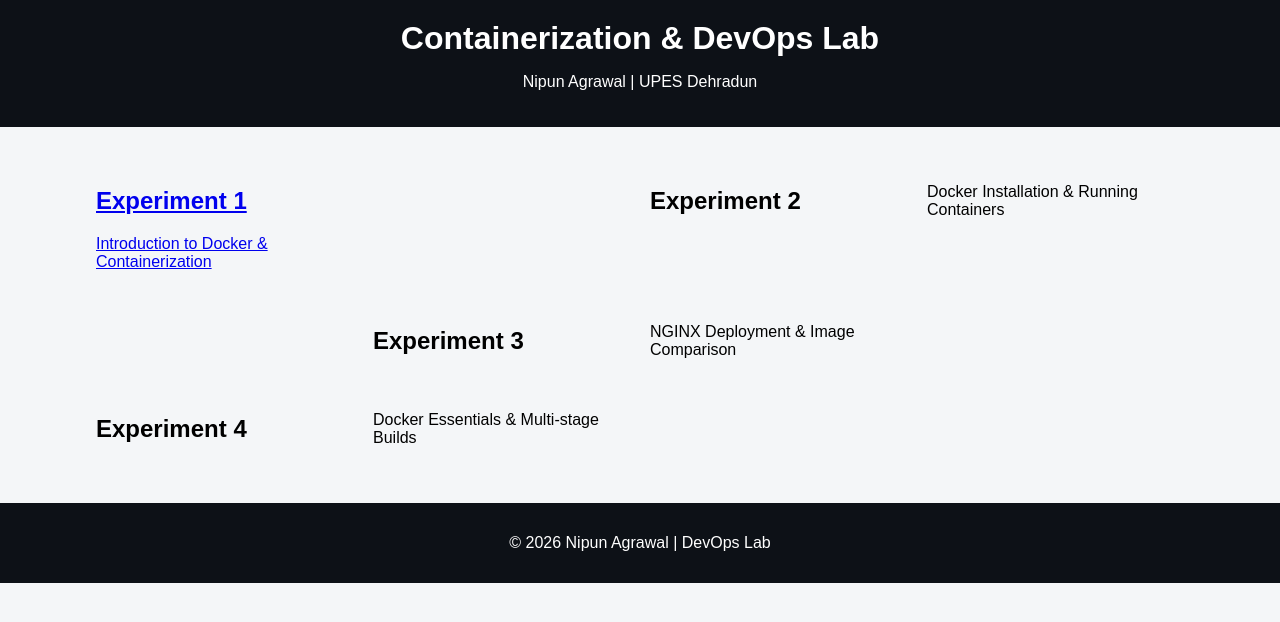
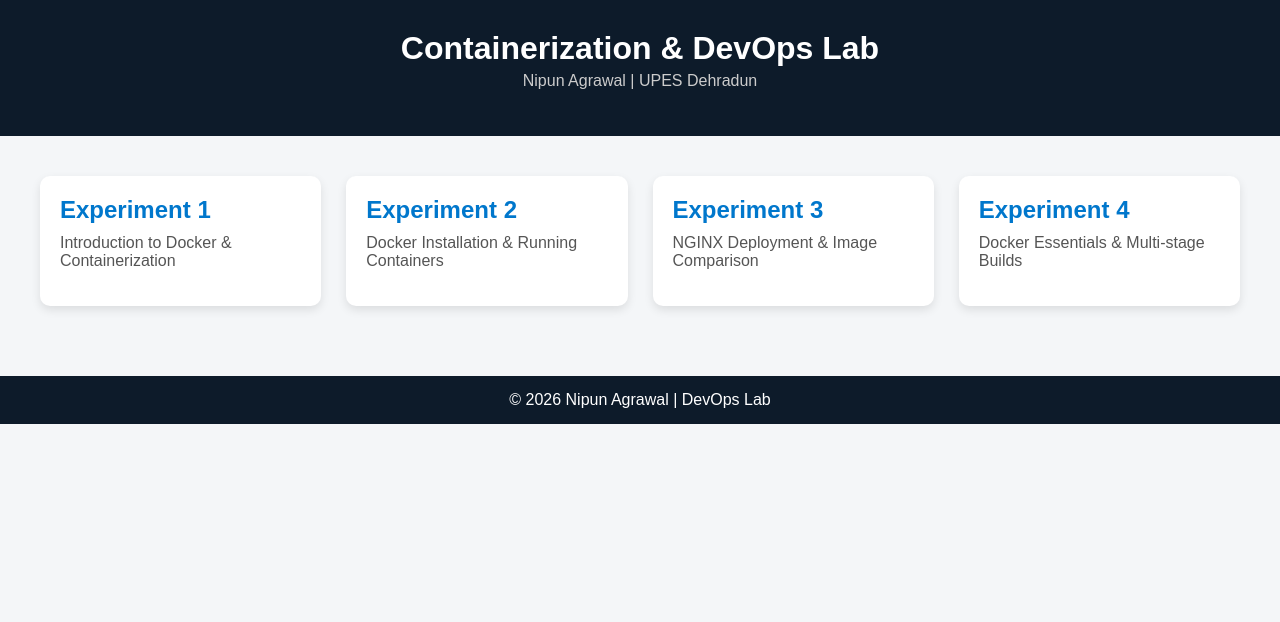
Before and after one commit to nipun8890/Devops-and-Containerization-lab, a plain HTML site: page index.html in a window 1280 px wide. Drawn offline with Linux system fonts and the light colour scheme.

Commit message:
final UI fix with working experiment links

```diff
--- a/index.html
+++ b/index.html
@@ -1,37 +1,45 @@
 <!DOCTYPE html>
 <html>
 <head>
-    <title>DevOps & Containerization Lab</title>
+    <title>Containerization & DevOps Lab</title>
 
     <style>
         body {
+            margin: 0;
             font-family: Arial, sans-serif;
-            margin: 0;
             background: #f4f6f8;
         }
 
-        .header {
-            background: #0d1117;
+        /* HEADER */
+        header {
+            background: #0d1b2a;
             color: white;
-            padding: 20px;
             text-align: center;
+            padding: 30px 10px;
         }
 
-        .header h1 {
+        header h1 {
             margin: 0;
+            font-size: 32px;
         }
 
+        header p {
+            margin-top: 5px;
+            color: #ccc;
+        }
+
+        /* GRID */
         .container {
-            width: 85%;
-            margin: 40px auto;
+            padding: 40px;
         }
 
         .grid {
             display: grid;
             grid-template-columns: repeat(auto-fit, minmax(250px, 1fr));
-            gap: 20px;
+            gap: 25px;
         }
 
+        /* CARD */
         .card {
             background: white;
             padding: 20px;
@@ -44,50 +52,60 @@
 
         .card:hover {
             transform: translateY(-5px);
-            background: #e3f2fd;
+            background: #eaf4ff;
         }
 
         .card h2 {
-            margin-top: 0;
-            color: #1976d2;
+            margin: 0;
+            color: #0077cc;
         }
 
-        .footer {
+        .card p {
+            margin-top: 10px;
+            color: #555;
+        }
+
+        /* FOOTER */
+        footer {
+            background: #0d1b2a;
+            color: white;
             text-align: center;
             padding: 15px;
             margin-top: 30px;
-            background: #0d1117;
-            color: white;
         }
     </style>
 </head>
 
 <body>
 
-<div class="header">
+<header>
     <h1>Containerization & DevOps Lab</h1>
     <p>Nipun Agrawal | UPES Dehradun</p>
-</div>
+</header>
 
 <div class="container">
-
     <div class="grid">
 
-<a href="lab/experiment1/exp1.html">
+        <!-- EXP 1 -->
+        <a class="card" href="lab/Experiment%201/exp1.html">
             <h2>Experiment 1</h2>
             <p>Introduction to Docker & Containerization</p>
         </a>
-<a href="lab/experiment2/exp2.html"></a>
+
+        <!-- EXP 2 -->
+        <a class="card" href="lab/Experiment%202/exp2.html">
             <h2>Experiment 2</h2>
             <p>Docker Installation & Running Containers</p>
         </a>
 
-<a href="lab/experiment3/exp3.html"></a>
+        <!-- EXP 3 -->
+        <a class="card" href="lab/Experiment%203/exp3.html">
             <h2>Experiment 3</h2>
             <p>NGINX Deployment & Image Comparison</p>
         </a>
 
-<a href="lab/experiment4/exp4.html"></a>
+        <!-- EXP 4 -->
+        <a class="card" href="lab/Experiment%204/exp4.html">
             <h2>Experiment 4</h2>
             <p>Docker Essentials & Multi-stage Builds</p>
         </a>
@@ -95,9 +113,9 @@
     </div>
 </div>
 
-<div class="footer">
-    <p>© 2026 Nipun Agrawal | DevOps Lab</p>
-</div>
+<footer>
+    © 2026 Nipun Agrawal | DevOps Lab
+</footer>
 
 </body>
 </html>
```
Lines whose indentation alone changed are shown as unchanged.
